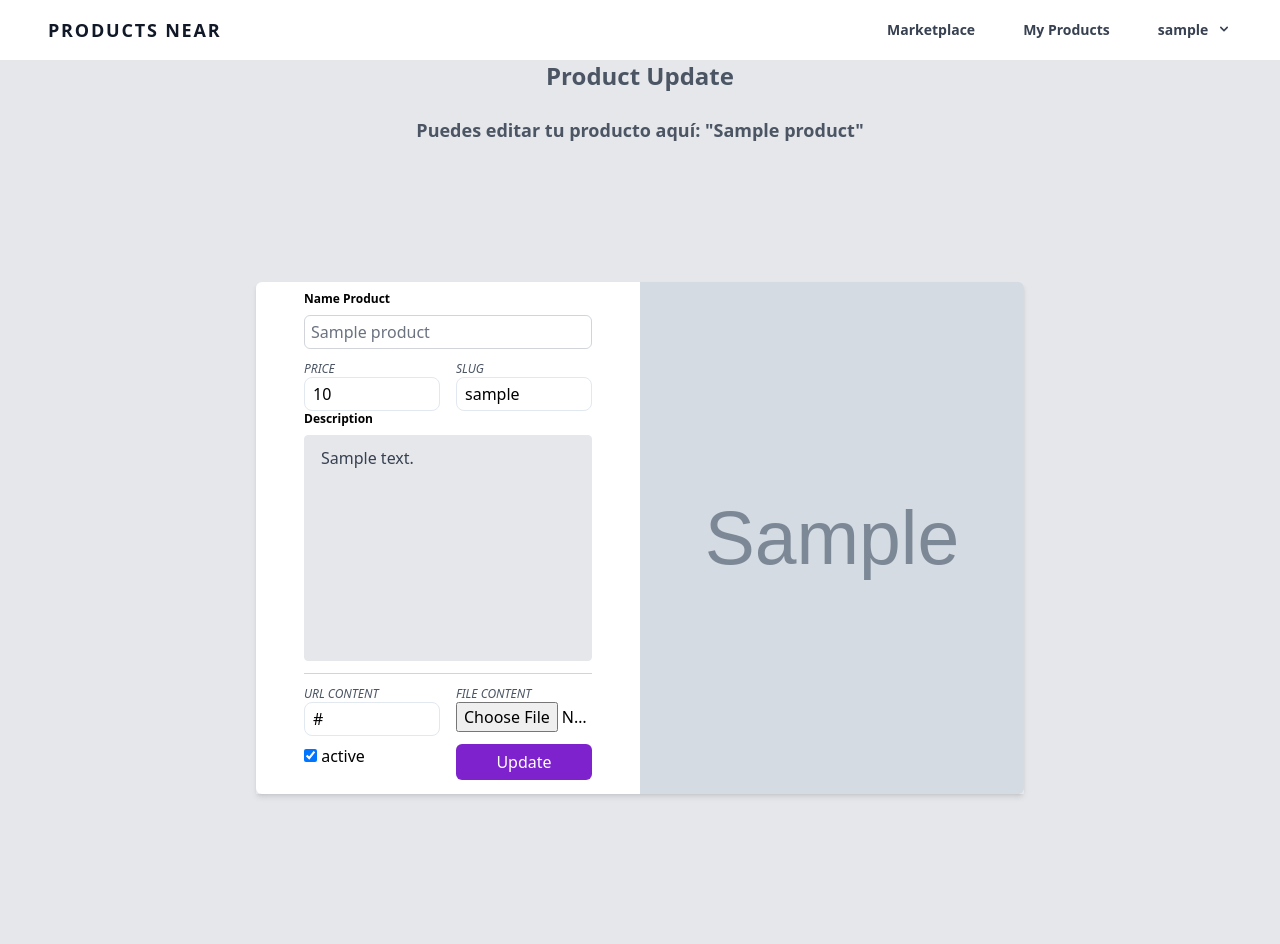
After one commit to gastonfr24/Marketplace, a Django app: a page that uses templates/components/navbar.html in a window 1280 px wide. The commit adds this page. Run offline with Django 4.2, Linux system fonts and the light colour scheme; a user stored in the database is signed in; tables that the repository leaves empty hold one stand-in row (values such as "Sample post"); grey boxes marked "Sample" are stand-in pictures; some libraries are stand-ins or nearby versions.

```diff
--- a/core/urls.py
+++ b/core/urls.py
@@ -3,7 +3,7 @@ from django.urls import path
 from django.conf.urls.static import static
 from django.conf import settings
 from django.urls.conf import include
-from .views import HomeView, UserProductListView
+from .views import HomeView, UserProductListView, ProductUpdateView, ProductDetailView
 
 
 urlpatterns = [
@@ -13,6 +13,8 @@ urlpatterns = [
     path('', HomeView.as_view(), name='home'),
     path('users/', include('accounts.urls', namespace='users')),
     path('my-products/', UserProductListView.as_view(), name='product-list'),
+    path('product/<slug>/update/', ProductUpdateView.as_view(), name='product-update'),
+    path('prodcut/<slug>/', ProductDetailView.as_view(), name='detail')
 ]
 
 if settings.DEBUG:
--- a/core/views.py
+++ b/core/views.py
@@ -1,10 +1,14 @@
 from pydoc import describe
-from django.shortcuts import render, redirect
+from tracemalloc import get_object_traceback
+from urllib import request
+from django.shortcuts import render, redirect, get_object_or_404
 from marketplace.models import Product
 from django.views import View
 from django.core.paginator import Paginator
-from marketplace.forms import ProductModelForm
+from marketplace.forms import ProductModelForm, EditProductModelForm
 from django.views.generic.edit import UpdateView
+from django.urls import reverse
+from django.contrib.auth.mixins import LoginRequiredMixin, UserPassesTestMixin
 
 class HomeView(View):
     def get(self,request,*args, **kwargs):
@@ -72,5 +76,23 @@ class UserProductListView(View):
 
         return render(request, 'pages/products/user_productlist.html', context)
 
-class ProductUpdateView(UpdateView):
-    pass
+class ProductUpdateView(LoginRequiredMixin, UpdateView):
+    template_name= "pages/products/edit_product.html"
+    form_class = EditProductModelForm
+
+    def get_queryset(self):
+        return Product.objects.filter(user=self.request.user)
+
+    def get_success_url(self):
+        return reverse('product-list')
+
+
+class ProductDetailView(View):
+    def get(self,request, slug, *args, **kwargs):
+        product = get_object_or_404(Product, slug=slug)
+
+        context ={
+            'product': product
+        }
+
+        return render(request,'pages/products/detail.html' , context)
--- a/marketplace/forms.py
+++ b/marketplace/forms.py
@@ -3,14 +3,46 @@ from django import forms
 from .models import Product
 
 class ProductModelForm(forms.ModelForm):
-    name = forms.CharField(widget=forms.TextInput(attrs={'class':'appearance-none block w-full bg-gray-200 text-gray-700 border border-gray-200 rounded py-3 px-4 mb-3 leading-tight focus:outline-none focus:bg-white focus:border-gray-500'}),required=True)
-    description = forms.CharField(widget=forms.TextInput(attrs={'class':' no-resize appearance-none block w-full bg-gray-200 text-gray-700 border border-gray-200 rounded py-3 px-4 mb-3 leading-tight focus:outline-none focus:bg-white focus:border-gray-500 h-38 resize-none'}),required=True)
-    slug = forms.CharField(widget=forms.TextInput(attrs={'class':'w-full max-w-lg rounded-lg border border-slate-200 px-2 py-1 hover:border-blue-500 focus:outline-none focus:ring focus:ring-blue-500/40 active:ring active:ring-blue-500/40'}),required=True)
-    price = forms.CharField(widget=forms.TextInput(attrs={'class':'w-full max-w-[150px] rounded-lg border border-slate-200 px-2 py-1 hover:border-blue-500 focus:outline-none focus:ring focus:ring-blue-500/40 active:ring active:ring-blue-500/40'}),required=True)
+    name = forms.CharField(widget=forms.TextInput(attrs={'class':'appearance-none block w-full bg-gray-200 text-gray-700 border border-gray-200 rounded py-3 px-4 mb-3 leading-tight focus:outline-none focus:bg-white focus:border-gray-500','placeholder':'Ej: El resplandor'}),required=True)
+    description = forms.CharField(widget=forms.Textarea(attrs={'class':' no-resize appearance-none block w-full bg-gray-200 text-gray-700 border border-gray-200 rounded py-3 px-4 mb-3 leading-tight focus:outline-none focus:bg-white focus:border-gray-500 h-12 resize-none','placeholder':'Ej: Libro "El resplandor" en formato PDF incluye ...'}),required=True)
+    slug = forms.CharField(widget=forms.TextInput(attrs={'class':'w-full max-w-lg rounded-lg border border-slate-200 px-2 py-1 hover:border-blue-500 focus:outline-none focus:ring focus:ring-blue-500/40 active:ring active:ring-blue-500/40','placeholder':'el-resplandor'}),required=True)
+    price = forms.CharField(widget=forms.TextInput(attrs={'class':'w-full max-w-[150px] rounded-lg border border-slate-200 px-2 py-1 hover:border-blue-500 focus:outline-none focus:ring focus:ring-blue-500/40 active:ring active:ring-blue-500/40','placeholder':'Ej :100'}),required=True)
     thumbnail = forms.ImageField(widget= forms.FileInput(attrs={'class':'hidden', 'id':'dropzone-file'}), required=True)
     content_url = forms.CharField(widget=forms.TextInput(attrs={'class':'w-full max-w-lg rounded-lg border border-slate-200 px-2 py-1 hover:border-blue-500 focus:outline-none focus:ring focus:ring-blue-500/40 active:ring active:ring-blue-500/40'}),required=True)
     content_file = forms.CharField(widget=forms.FileInput(attrs={'class':'w-full max-w-lg rounded-lg border border-slate-200 px-2 py-1 hover:border-blue-500 focus:outline-none focus:ring focus:ring-blue-500/40 active:ring active:ring-blue-500/40'}),required=True)
 
+
+    class Meta:
+        model = Product
+        fields = (
+            'name',
+            'description',
+            'thumbnail',
+            'slug',
+            'content_url',
+            'content_file',
+            'price',
+            'active'
+        )
+
+    def clean_price(self,*args, **kwargs):
+        price = self.cleaned_data.get('price')
+        price = int(price)*100
+
+        if price >99:
+            return price
+        else:
+            raise forms.ValidationError("Price must be equal or higher than $100")
+
+
+class EditProductModelForm(forms.ModelForm):
+    name = forms.CharField(widget=forms.TextInput(attrs={'class':'block w-full rounded-md border border-gray-300 focus:border-purple-700 focus:outline-none focus:ring-1 focus:ring-purple-700 py-1 px-1.5 text-gray-500'}),required=True)
+    description = forms.CharField(widget=forms.Textarea(attrs={'class':' no-resize appearance-none block w-full bg-gray-200 text-gray-700 border border-gray-200 rounded py-3 px-4 mb-3 leading-tight focus:outline-none focus:bg-white focus:border-gray-500 h-13 resize-none'}),required=True)
+    slug = forms.CharField(widget=forms.TextInput(attrs={'class':'w-full max-w-lg rounded-lg border border-slate-200 px-2 py-1 hover:border-blue-500 focus:outline-none focus:ring focus:ring-blue-500/40 active:ring active:ring-blue-500/40'}),required=True)
+    price = forms.CharField(widget=forms.TextInput(attrs={'class':'w-full max-w-lg rounded-lg border border-slate-200 px-2 py-1 hover:border-blue-500 focus:outline-none focus:ring focus:ring-blue-500/40 active:ring active:ring-blue-500/40'}),required=True)
+    thumbnail = forms.ImageField(widget= forms.FileInput(attrs={'class':'hidden', 'id':'dropzone-file'}), required=True)
+    content_url = forms.CharField(widget=forms.TextInput(attrs={'class':'w-full max-w-lg rounded-lg border border-slate-200 px-2 py-1 hover:border-blue-500 focus:outline-none focus:ring focus:ring-blue-500/40 active:ring active:ring-blue-500/40'}),required=True)
+    content_file = forms.CharField(widget=forms.FileInput(attrs={'class':''}),required=False)
 
     class Meta:
         model = Product
--- a/templates/components/navbar.html
+++ b/templates/components/navbar.html
@@ -6,7 +6,7 @@
 <div class="w-full text-gray-700 bg-white dark-mode:text-gray-200 dark-mode:bg-gray-800">
   <div x-data="{ open: false }" class="flex flex-col max-w-screen-xl px-4 mx-auto md:items-center md:justify-between md:flex-row md:px-6 lg:px-8">
     <div class="p-4 flex flex-row items-center justify-between">
-      <a href="#" class="text-lg font-semibold tracking-widest text-gray-900 uppercase rounded-lg dark-mode:text-white focus:outline-none focus:shadow-outline">Flowtrail UI</a>
+      <a href="{% url 'home' %}" class="text-lg font-semibold tracking-widest text-gray-900 uppercase rounded-lg dark-mode:text-white focus:outline-none focus:shadow-outline">Products Near</a>
       <button class="md:hidden rounded-lg focus:outline-none focus:shadow-outline" @click="open = !open">
         <svg fill="currentColor" viewBox="0 0 20 20" class="w-6 h-6">
           <path x-show="!open" fill-rule="evenodd" d="M3 5a1 1 0 011-1h12a1 1 0 110 2H4a1 1 0 01-1-1zM3 10a1 1 0 011-1h12a1 1 0 110 2H4a1 1 0 01-1-1zM9 15a1 1 0 011-1h6a1 1 0 110 2h-6a1 1 0 01-1-1z" clip-rule="evenodd"></path>
@@ -18,12 +18,12 @@
       <a class=" {% if request.path == home %} px-4 py-2 mt-2 text-sm font-semibold text-gray-900 bg-gray-200 rounded-lg dark-mode:bg-gray-700 dark-mode:hover:bg-gray-600 dark-mode:focus:bg-gray-600 dark-mode:focus:text-white dark-mode:hover:text-white dark-mode:text-gray-200 md:mt-0 hover:text-gray-900 focus:text-gray-900 hover:bg-gray-200 focus:bg-gray-200 focus:outline-none focus:shadow-outline {% else %}px-4 py-2 mt-2 text-sm font-semibold bg-transparent rounded-lg dark-mode:bg-transparent dark-mode:hover:bg-gray-600 dark-mode:focus:bg-gray-600 dark-mode:focus:text-white dark-mode:hover:text-white dark-mode:text-gray-200 md:mt-0 md:ml-4 hover:text-gray-900 focus:text-gray-900 hover:bg-gray-200 focus:bg-gray-200 focus:outline-none focus:shadow-outline {% endif %}"
       href="{% url 'home' %}">
         Marketplace</a>
-      <a class=" {% if request.path == productlist %} px-4 py-2 mt-2 text-sm font-semibold text-gray-900 bg-gray-200 rounded-lg dark-mode:bg-gray-700 dark-mode:hover:bg-gray-600 dark-mode:focus:bg-gray-600 dark-mode:focus:text-white dark-mode:hover:text-white dark-mode:text-gray-200 md:mt-0 hover:text-gray-900 focus:text-gray-900 hover:bg-gray-200 focus:bg-gray-200 focus:outline-none focus:shadow-outline {% else %}px-4 py-2 mt-2 text-sm font-semibold bg-transparent rounded-lg dark-mode:bg-transparent dark-mode:hover:bg-gray-600 dark-mode:focus:bg-gray-600 dark-mode:focus:text-white dark-mode:hover:text-white dark-mode:text-gray-200 md:mt-0 md:ml-4 hover:text-gray-900 focus:text-gray-900 hover:bg-gray-200 focus:bg-gray-200 focus:outline-none focus:shadow-outline {% endif %}"
+        {% if user.is_authenticated %}
+        <a class=" {% if request.path == productlist %} px-4 py-2 mt-2 text-sm font-semibold text-gray-900 bg-gray-200 rounded-lg dark-mode:bg-gray-700 dark-mode:hover:bg-gray-600 dark-mode:focus:bg-gray-600 dark-mode:focus:text-white dark-mode:hover:text-white dark-mode:text-gray-200 md:mt-0 hover:text-gray-900 focus:text-gray-900 hover:bg-gray-200 focus:bg-gray-200 focus:outline-none focus:shadow-outline {% else %}px-4 py-2 mt-2 text-sm font-semibold bg-transparent rounded-lg dark-mode:bg-transparent dark-mode:hover:bg-gray-600 dark-mode:focus:bg-gray-600 dark-mode:focus:text-white dark-mode:hover:text-white dark-mode:text-gray-200 md:mt-0 md:ml-4 hover:text-gray-900 focus:text-gray-900 hover:bg-gray-200 focus:bg-gray-200 focus:outline-none focus:shadow-outline {% endif %}"
       href="{% url 'product-list' %}">
         My Products</a>
-      <a class="px-7 py-2 mt-2 text-sm font-semibold bg-transparent rounded-lg dark-mode:bg-transparent dark-mode:hover:bg-gray-600 dark-mode:focus:bg-gray-600 dark-mode:focus:text-white dark-mode:hover:text-white dark-mode:text-gray-200 md:mt-0 md:ml-4 hover:text-gray-900 focus:text-gray-900 hover:bg-gray-200 focus:bg-gray-200 focus:outline-none focus:shadow-outline"
-       href="#">
-        Sell</a>
+
+        {% endif %}
 {% if user.is_authenticated %}
       <div @click.away="open = false" class="relative" x-data="{ open: false }">
         <button @click="open = !open" class="flex flex-row items-center w-full px-4 py-2 mt-2 text-sm font-semibold text-left bg-transparent rounded-lg dark-mode:bg-transparent dark-mode:focus:text-white dark-mode:hover:text-white dark-mode:focus:bg-gray-600 dark-mode:hover:bg-gray-600 md:w-auto md:inline md:mt-0 md:ml-4 hover:text-gray-900 focus:text-gray-900 hover:bg-gray-200 focus:bg-gray-200 focus:outline-none focus:shadow-outline">
--- a/templates/pages/index.html
+++ b/templates/pages/index.html
@@ -31,7 +31,9 @@
 
             {% for product in products %}
             <div class="flex flex-col items-center justify-center w-full max-w-lg mx-auto">
-                <img class="object-cover w-full rounded-md h-72 xl:h-80" src="{{product.thumbnail.url}}" alt="T-Shirt">
+              <a href="{% url 'detail' product.slug %}">
+                <img class="object-cover w-full rounded-md h-72 xl:h-80 scale-100 transition-all duration-400 hover:scale-90 " src="{{product.thumbnail.url}}" alt="image-prodcut">
+              </a>
                 <h4 class="mt-2 text-lg font-medium text-gray-700 dark:text-gray-900">{{product.name}}</h4>
                  <h2 class="tracking-widest text-xs title-font font-medium text-gray-400 mb-1">CATEGORY-1</h2>
 
--- /dev/null
+++ b/templates/pages/products/edit_product.html
@@ -0,0 +1,100 @@
+{% extends 'base.html' %}
+
+{% block navbar %}
+{% include 'components/navbar.html' %}
+{% endblock navbar %}
+
+
+{% block content %}
+<!-- component -->
+<div class="bg-gray-200 flex flex-col items-center justify-center space-y-6 text-center">
+    <p class="font-semibold max-w-screen-sm text-lg text-gray-600 sm:text-2xl">Product Update</p>
+    <p class="font-semibold max-w-screen-sm text-lg text-gray-600 sm:text-4x3">Puedes editar tu producto aquí: "{{product.name}}"</p>
+  </div>
+<div class="flex flex-wrap min-h-screen w-full content-center justify-center bg-gray-200 py-10">
+
+    <!-- Login component -->
+    <div class="flex shadow-md">
+      <!-- Login form -->
+      <div class="flex flex-wrap content-center justify-center rounded-l-md bg-white" style="width: 24rem; height: 32rem;">
+
+
+        <div class="w-72">
+
+
+          <!-- Form -->
+          <form method="POST" enctype="multipart/form-data"  class="mt-4">
+            {% csrf_token %}
+            <div class="mb-3">
+              <label class="mb-2 block text-xs font-semibold">Name Product</label>
+              {{form.name}}
+            </div>
+
+            <div class="mb- grid grid-cols-2 gap-4">
+                <div class="flex flex-col">
+                    <p class="text-gray-600 text-xs italic">PRICE</p>
+                    {{form.price}}
+               </div>
+                <div class="flex flex-col">
+                    <p class="text-gray-600 text-xs italic">SLUG</p>
+                {{form.slug}}
+                </div>
+              </div>
+            <div class="mb-3 border-b border-gray-300">
+              <label class="mb-2 block text-xs font-semibold">Description</label>
+                {{form.description}}
+            </div>
+
+
+
+              <div class="mb-2 grid grid-cols-2 gap-4">
+                <div class="flex flex-col">
+                    <p class="text-gray-600 text-xs italic">URL CONTENT</p>
+                            {{form.content_url}}
+                </div>
+                <div class="flex flex-col">
+                    <p class="text-gray-600 text-xs italic">FILE CONTENT</p>
+                        {{form.content_file}}
+                </div>
+              </div>
+
+
+              <div class="mb-2 grid grid-cols-2 gap-4">
+                <div class="">
+                            {{form.active}} active
+                </div>
+                <div class="flex flex-col">
+                    <button type="submit" class="mb-1.5 block w-full text-center text-white bg-purple-700 hover:bg-purple-900 px-2 py-1.5 rounded-md">Update</button>
+                </div>
+              </div>
+
+              {{form.error}}
+
+
+          </form>
+
+        </div>
+      </div>
+
+      <!-- Login banner -->
+      <label class="flex flex-wrap content-center justify-center rounded-r-md" style="width: 24rem; height: 32rem;">
+        <img for="dropzone-file"  class=" cursor-pointer w-full h-full bg-center bg-no-repeat bg-cover rounded-r-md scale-100 transition-all duration-400 hover:scale-90" src="{{object.thumbnail.url}}">
+          {{form.thumbnail}}
+      </label>
+    </form>
+    </div>
+
+    <!-- Credit -->
+    <div class="mt-3 w-full">
+    </div>
+  </div>
+{% endblock content %}
+
+{% block footer %}
+
+{% endblock footer %}
+
+
+{% block javascript %}
+
+{% endblock javascript %}
--- a/templates/pages/products/user_productlist.html
+++ b/templates/pages/products/user_productlist.html
@@ -54,15 +54,19 @@
                             <td class="py-3 px-6 text-center">
                                 <div class="flex item-center justify-center">
                                     <div class="w-4 mr-2 transform hover:text-purple-500 hover:scale-110">
+                                        <a href="{% url 'detail' product.slug %}">
                                         <svg xmlns="http://www.w3.org/2000/svg" fill="none" viewBox="0 0 24 24" stroke="currentColor">
                                             <path stroke-linecap="round" stroke-linejoin="round" stroke-width="2" d="M15 12a3 3 0 11-6 0 3 3 0 016 0z" />
                                             <path stroke-linecap="round" stroke-linejoin="round" stroke-width="2" d="M2.458 12C3.732 7.943 7.523 5 12 5c4.478 0 8.268 2.943 9.542 7-1.274 4.057-5.064 7-9.542 7-4.477 0-8.268-2.943-9.542-7z" />
                                         </svg>
+                                    </a>
                                     </div>
                                     <div class="w-4 mr-2 transform hover:text-purple-500 hover:scale-110">
+                                        <a href="{% url 'product-update' product.slug %}">
                                         <svg xmlns="http://www.w3.org/2000/svg" fill="none" viewBox="0 0 24 24" stroke="currentColor">
                                             <path stroke-linecap="round" stroke-linejoin="round" stroke-width="2" d="M15.232 5.232l3.536 3.536m-2.036-5.036a2.5 2.5 0 113.536 3.536L6.5 21.036H3v-3.572L16.732 3.732z" />
                                         </svg>
+                                    </a>
                                     </div>
                                     <div class="w-4 mr-2 transform hover:text-purple-500 hover:scale-110">
                                         <svg xmlns="http://www.w3.org/2000/svg" fill="none" viewBox="0 0 24 24" stroke="currentColor">
```
Also changed, not shown: templates/components/modal.html (+3 -4 lines), media/marketplace/prodcuts/AAAAAA/imagen_2022-08-11_001055078.png (added), media/marketplace/prodcuts/Cupon de Regalo/imagen_2022-08-11_151134472.png (added).
